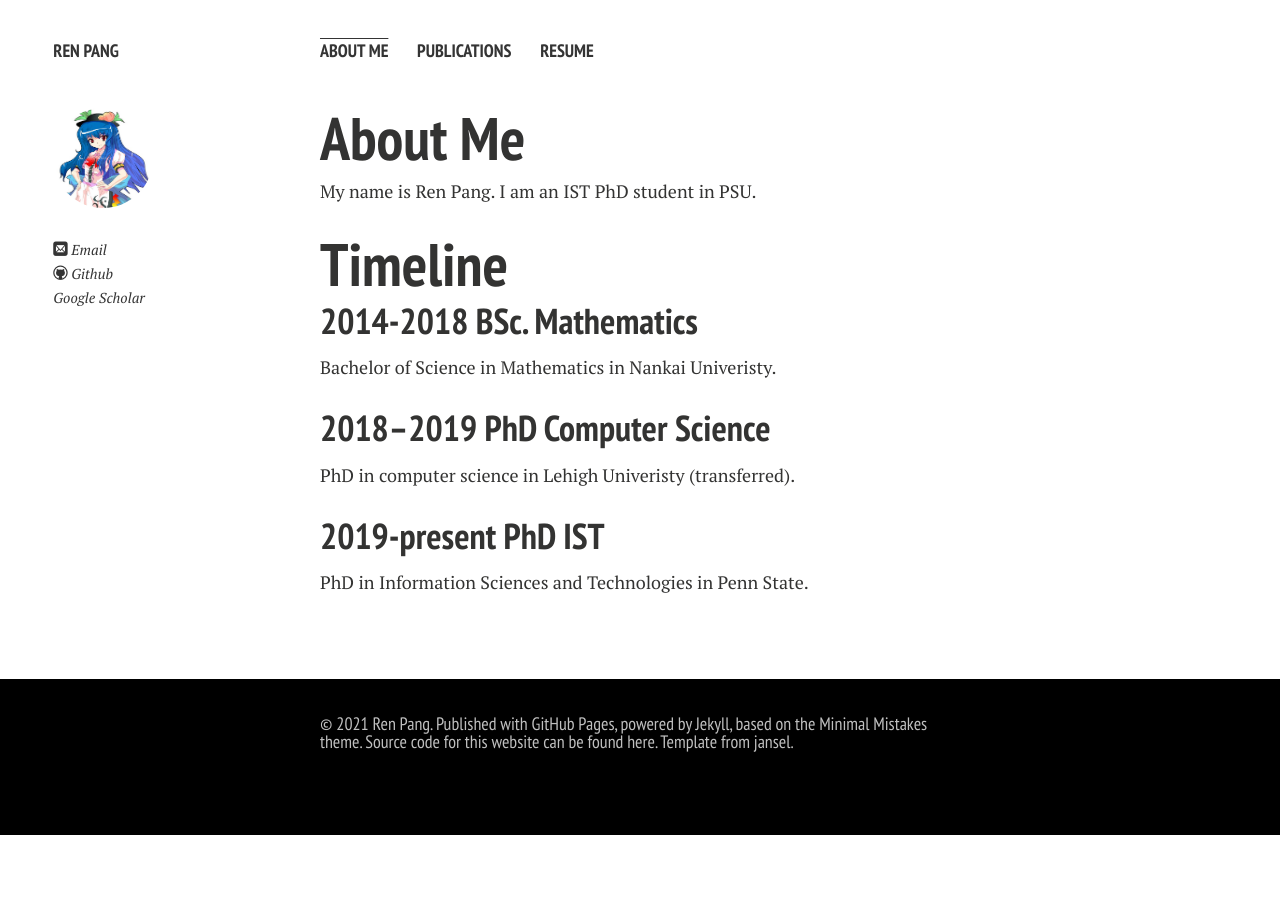
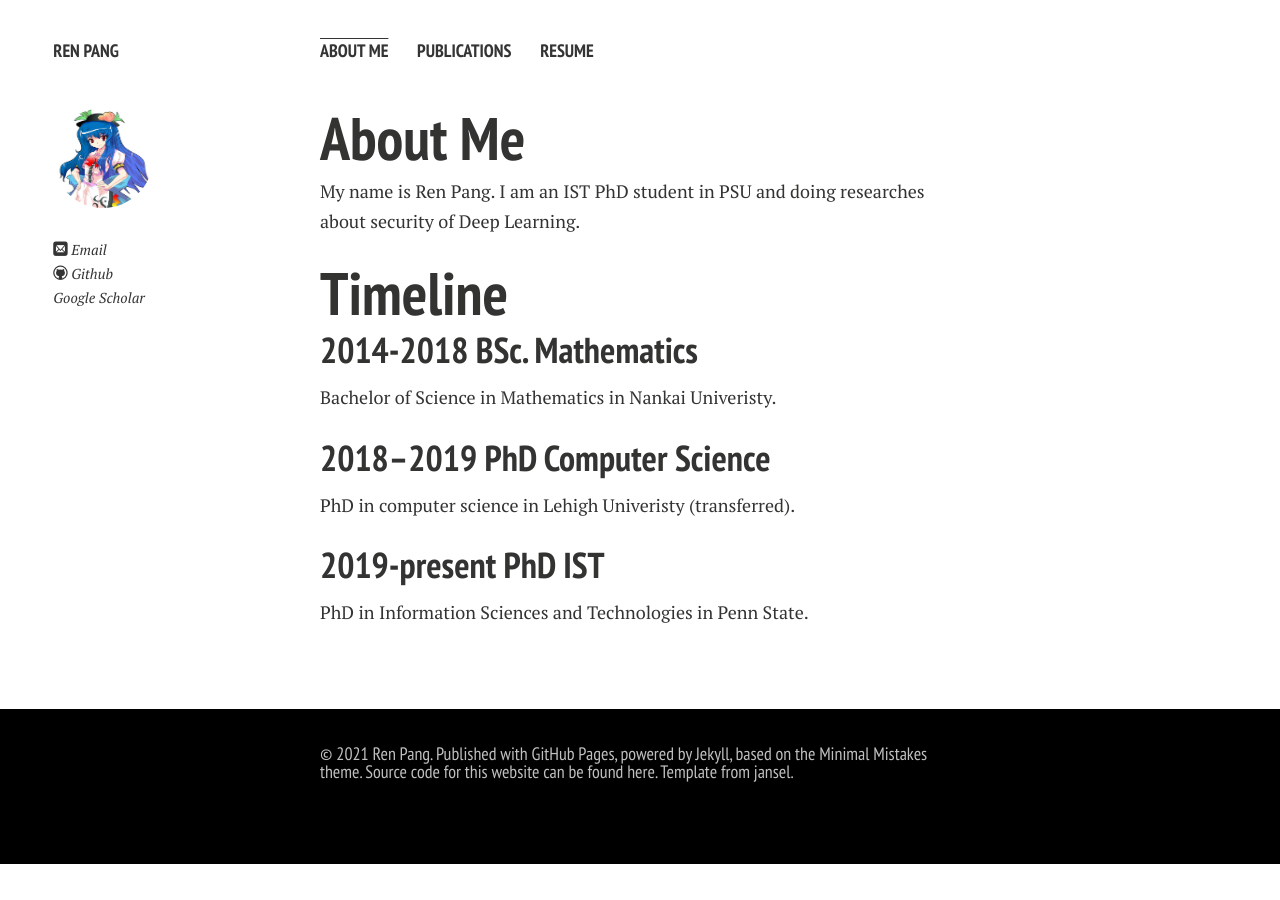
Before and after one commit to ain-soph/ain-soph.github.io, a Jekyll site: the page built from index.md, in a window 1280 px wide. Built offline with Jekyll 4.4.1, drawn with Linux system fonts in a browser that asks for light colours; nearby versions of some CDN libraries; a style sheet for code colours, icons or effects is not loaded; our own code applies the rules of GitHub Pages for plain Markdown files.

Commit message:
update aboutme

```diff
--- a/index.md
+++ b/index.md
@@ -4,7 +4,7 @@ layout: page
 
 # About Me
 
-My name is Ren Pang. I am an IST PhD student in PSU.
+My name is Ren Pang. I am an IST PhD student in PSU and doing researches about security of Deep Learning.
 
 # Timeline
 ## 2014-2018 BSc. Mathematics
```
